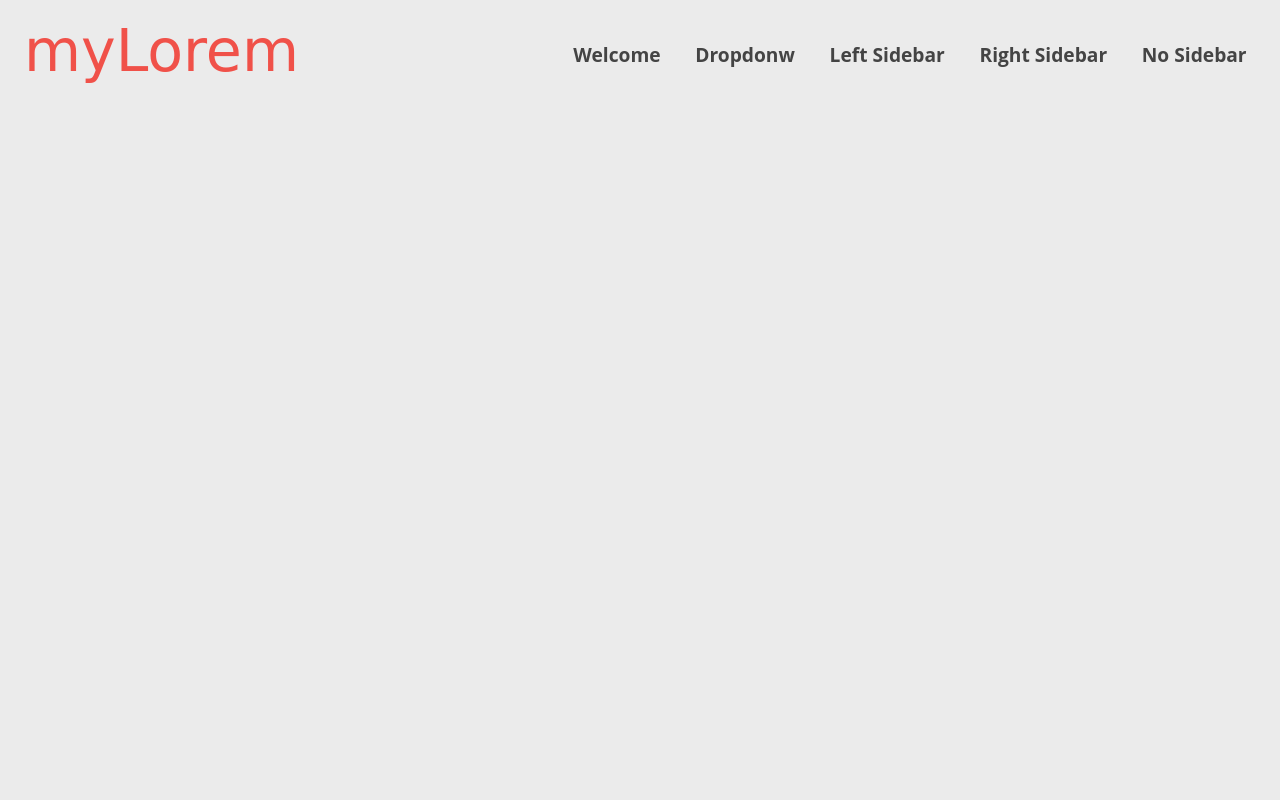
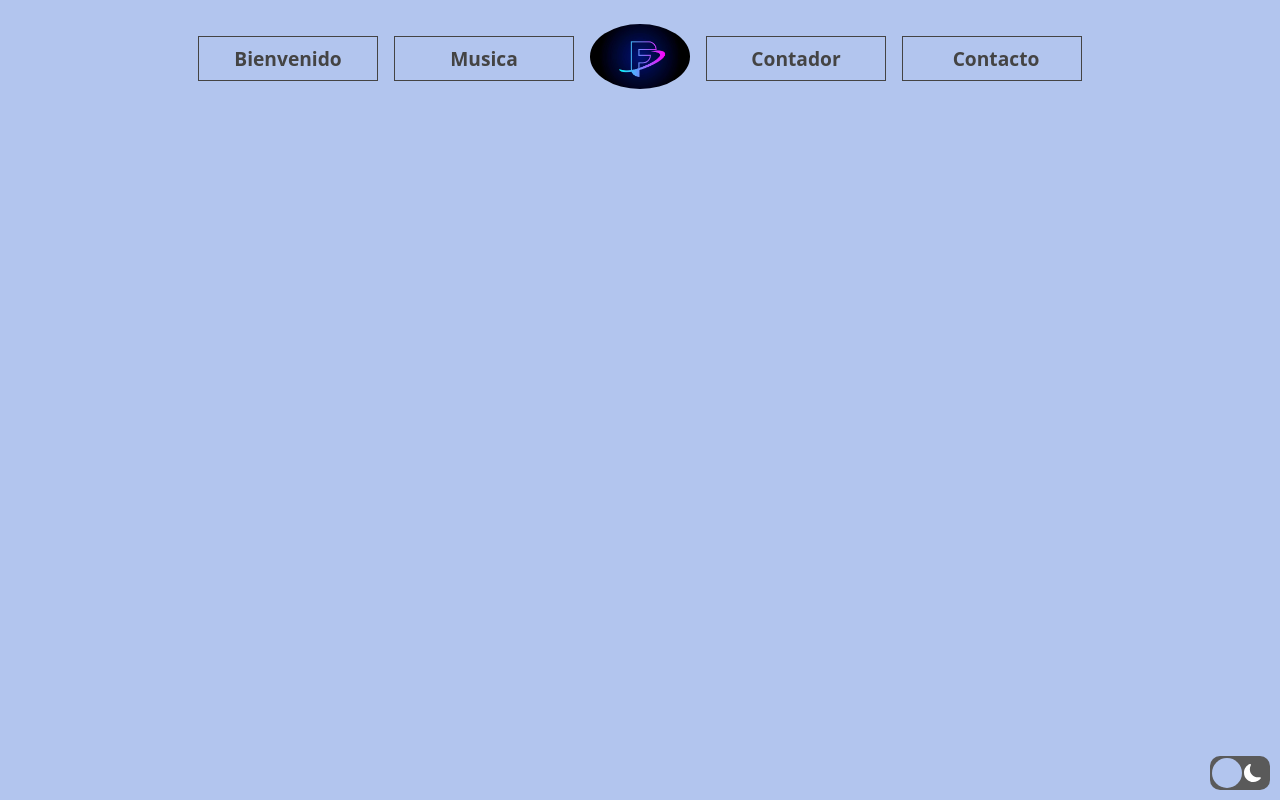
Before and after one commit to federico1018/Test_I-ConnectBPO., a plain HTML site: page index.html in a window 1280 px wide. Drawn offline with Linux system fonts and the light colour scheme.

Commit message:
Header-Dark-mode completo

```diff
--- a/index.html
+++ b/index.html
@@ -5,19 +5,32 @@
     <meta charset="UTF-8">
     <meta http-equiv="X-UA-Compatible" content="IE=edge">
     <meta name="viewport" content="width=device-width, initial-scale=1.0">
-    <title>Document</title>
+    <!--Fuentes Usadas-->
+    <!--Titulo Pagina-->
+    <title>Test_I-ConnectBPO.</title>
+    <!--Enlaces Css/Js-->
     <link rel="stylesheet" href="/css/style.css">
     <script src="/script.js" defer></script>
+
 </head>
 
 <body>
-    <!--HEADER, LOGO-MENU Y MENU-BTN RESPONSIVE.-->
+    <!--HEADER-MENU-->
     <header class="header">
+        <!--BTN_Dark-Mode-->
+        <button class="dark-mode" id="switch">
+            <svg xmlns="http://www.w3.org/2000/svg" width="16" height="16" fill="currentColor"
+                class="bi bi-brightness-high-fill" viewBox="0 0 16 16">
+                <path
+                    d="M12 8a4 4 0 1 1-8 0 4 4 0 0 1 8 0zM8 0a.5.5 0 0 1 .5.5v2a.5.5 0 0 1-1 0v-2A.5.5 0 0 1 8 0zm0 13a.5.5 0 0 1 .5.5v2a.5.5 0 0 1-1 0v-2A.5.5 0 0 1 8 13zm8-5a.5.5 0 0 1-.5.5h-2a.5.5 0 0 1 0-1h2a.5.5 0 0 1 .5.5zM3 8a.5.5 0 0 1-.5.5h-2a.5.5 0 0 1 0-1h2A.5.5 0 0 1 3 8zm10.657-5.657a.5.5 0 0 1 0 .707l-1.414 1.415a.5.5 0 1 1-.707-.708l1.414-1.414a.5.5 0 0 1 .707 0zm-9.193 9.193a.5.5 0 0 1 0 .707L3.05 13.657a.5.5 0 0 1-.707-.707l1.414-1.414a.5.5 0 0 1 .707 0zm9.193 2.121a.5.5 0 0 1-.707 0l-1.414-1.414a.5.5 0 0 1 .707-.707l1.414 1.414a.5.5 0 0 1 0 .707zM4.464 4.465a.5.5 0 0 1-.707 0L2.343 3.05a.5.5 0 1 1 .707-.707l1.414 1.414a.5.5 0 0 1 0 .708z" />
+            </svg>
+            <svg xmlns="http://www.w3.org/2000/svg" width="16" height="16" fill="currentColor" class="bi bi-moon-fill"
+                viewBox="0 0 16 16">
+                <path
+                    d="M6 .278a.768.768 0 0 1 .08.858 7.208 7.208 0 0 0-.878 3.46c0 4.021 3.278 7.277 7.318 7.277.527 0 1.04-.055 1.533-.16a.787.787 0 0 1 .81.316.733.733 0 0 1-.031.893A8.349 8.349 0 0 1 8.344 16C3.734 16 0 12.286 0 7.71 0 4.266 2.114 1.312 5.124.06A.752.752 0 0 1 6 .278z" />
+            </svg>
+        </button>
         <section class="container">
-            <!--Logo-->
-            <div class="logo">
-                <a class="logo__text" href="#">myLorem</a>
-            </div>
             <!--Btn-Burger-->
             <button class="menu-btn">
                 <svg class="menu-btn__svg" xmlns="http://www.w3.org/2000/svg" width="24" height="24"
@@ -32,15 +45,17 @@
             </button>
             <!--Nav-->
             <nav class="menu">
-                <a class="menu__enlace  anim-bottom to-left" href="#">Welcome </a>
-                <a class="menu__enlace  anim-bottom to-left" href="#">Dropdonw</a>
-                <a class="menu__enlace  anim-bottom to-left" href="#">Left Sidebar</a>
-                <a class="menu__enlace  anim-bottom to-left" href="#">Right Sidebar </a>
-                <a class="menu__enlace  anim-bottom to-left" href="#">No Sidebar</a>
+                <a class="menu__enlace" href="#">Bienvenido</a>
+                <a class="menu__enlace" href="#">Musica</a>
+                <!--Logo-->
+                <a class="menu__logo" href="https://www.instagram.com/aldana_1.8/" target="_blank">
+                    <img src="/assets/LogoFede.jpg" alt="LogoFede">
+                </a>
+                <a class="menu__enlace" href="#">Contador</a>
+                <a class="menu__enlace" href="#">Contacto</a>
             </nav>
         </section>
     </header>
-
 </body>
 
 </html>
--- a/script.js
+++ b/script.js
@@ -1,5 +1,3 @@
-/*Use Vanilla.Js para lograr la interración con el Menu Mobile.*/
-
 /* ********** Menu_Mobile ********** */
 ((d) => {
   const $btnMenu = d.querySelector(".menu-btn"),
@@ -19,3 +17,12 @@
     $menu.classList.remove("is-active");
   });
 })(document);
+
+/* *************Script_DARK-MODE************** */
+const $dark = document.getElementById("switch");
+console.log($dark);
+
+$dark.addEventListener("click", () => {
+  document.body.classList.toggle("dark");
+  $dark.classList.toggle("active");
+});
--- a/scss/_Header-menu.scss
+++ b/scss/_Header-menu.scss
@@ -1,31 +1,72 @@
-/*********************************HEADER, LOGO-MENU Y MENU-BTN RESPONSIVE*********************/
+/*********************************HEADER, LOGO-MENU Y MENU-BTN DARK-MODE*********************/
 .header {
   position: sticky;
   top: 0;
   z-index: 900;
   padding: 1.5rem;
   width: 100%;
-  background-color: map-get($colores, "bg-primary");
+  //BTN-DARK-MODE
+  .dark-mode {
+    position: relative;
+    position: fixed;
+    padding: 0.5rem;
+    width: 60px;
+    bottom: 10px;
+    right: 10px;
+    background-color: map-get($colores, "light-gray");
+    border: none;
+    cursor: pointer;
+    border-radius: 10px;
+    @include flex($direction: row, $just: space-between);
+    outline: none;
+    &::after {
+      content: "";
+      display: block;
+      width: 30px;
+      height: 30px;
+      position: absolute;
+      background-color: map-get($colores, "bg-primary");
+      top: 2px;
+      left: 2px;
+      right: unset;
+      border-radius: 100px;
+      transition: 1s ease all;
+    }
+    svg {
+      width: 18px;
+      height: 18px;
+      line-height: 18px;
+      display: block;
+      background: none;
+      color: map-get($colores, "white");
+    }
+  }
+  .active {
+    background-color: map-get($colores, "light-gray");
+    color: map-get($colores, "light-gray");
+    svg {
+      color: map-get($colores, "bg-btn-mode");
+    }
+    &::after {
+      right: 2px;
+      left: unset;
+    }
+  }
   //Container LOGO/NAV
   .container {
     @include flex($direction: row, $just: space-between);
-    //Logo
-    .logo {
-      margin-top: -7px;
-      font-family: "Oleo Script", cursive;
-      &__text {
-        color: map-get($colores, "color-logo");
-        font-size: var(--step-4);
-        text-decoration: none;
-      }
-    }
     //Menu Mobile/Hamburguesa
     .menu-btn {
-      outline: thin solid gray;
+      outline: thin solid map-get($colores, "light-gray");
       border: 0;
       margin-top: 0.5rem;
       cursor: pointer;
-      background-color: map-get($colores, "color-logo");
+      background-color: map-get($colores, "light-gray");
+      //Este selectro me permite cambiar aspectos unicos de la sección menu-mobile cuando la pagina se encuentre en MODO-OSCURO.
+      //Si quiero modificar cualquier otro modulo de mi pagina es ir a ese fragmento y colocar este mismo selector.
+      body.dark & {
+        background-color: map-get($colores, "bg-primary");
+      }
     }
     //Menu MOBILE-FIRST
     .menu {
@@ -34,45 +75,60 @@
       top: 5rem;
       width: 100%;
       @include flex();
-      background-color: map-get($colores, "bg-primary");
+      gap: 1rem;
       opacity: 0;
       pointer-events: none;
       transition: opacity 0.5s ease;
       &__enlace {
+        z-index: 99;
         display: inline;
         position: relative;
-        width: 40%;
+        min-width: 180px;
         margin: 0 auto;
-        padding: 1rem;
+        padding: 0.8rem;
+        border: 1px solid map-get($colores, "text-color");
         font-size: var(--step--1);
         font-weight: bold;
         text-align: center;
+        overflow: hidden;
         color: map-get($colores, "text-color");
+        transition: color 900ms 300ms;
+        -webkit-transition: color 800ms ease-out;
+        -moz-transition: color 900ms ease-out;
+        -ms-transition: color 900ms ease-out;
+        -o-transition: color 900ms ease-out;
+        &:hover {
+          color: map-get($colores, "white");
+        }
         //Animación Nav
         &::after {
           content: "";
           position: absolute;
           bottom: 0;
-          width: 0;
-          height: 5px;
+          left: 0;
+          width: 100%;
+          height: 0;
+          z-index: -1;
           background-color: map-get($colores, "text-color");
-          transition: width 800ms 300ms;
-          -webkit-transition: width 800ms ease-out;
-          -moz-transition: width 800ms ease-out;
-          -ms-transition: width 800ms ease-out;
-          -o-transition: width 8500ms ease-out;
-          animation: border 4s linear infinite alternate;
+          transition: height 900ms 300ms;
+          -webkit-transition: height 800ms ease-out;
+          -moz-transition: height 900ms ease-out;
+          -ms-transition: height 900ms ease-out;
+          -o-transition: height 900ms ease-out;
         }
         &:hover::after {
-          width: 100%;
+          height: 100%;
           left: 0;
         }
       }
-      .anim-bottom:hover::after {
-        width: 100%;
-      }
-      .to-left::after {
-        left: 0;
+      //Logo
+      &__logo {
+        order: 1;
+        font-family: "Oleo Script", cursive;
+        img {
+          max-width: 100px;
+          border-radius: 50%;
+        }
       }
     }
     .is-active {
@@ -89,6 +145,7 @@
         display: none;
       }
       .menu {
+        margin: 0 auto;
         position: static;
         max-width: 700px;
         @include flex($direction: row);
@@ -101,6 +158,9 @@
             padding-right: 0;
           }
         }
+        &__logo {
+          order: 0;
+        }
       }
     }
   }
--- a/scss/_Reset.scss
+++ b/scss/_Reset.scss
@@ -18,6 +18,11 @@ body {
   padding: 0;
   overflow-x: hidden;
   background-color: map-get($colores, "bg-primary");
+  transition: background-color 600ms linear, color 600ms linear;
+}
+.dark {
+  background-color: map-get($colores, "black");
+  color: map-get($colores, "withe");
 }
 img {
   object-fit: cover;
--- a/scss/_Utilities.scss
+++ b/scss/_Utilities.scss
@@ -1,3 +1,12 @@
+@import "variables";
+
+/*En este modulo añado utilidades/PROPIEDADES que un elemento va a repetir con otro elemento de el sitio web*/
+.container {
+  margin-left: auto;
+  margin-right: auto;
+  max-width: map-get($anchoTotal, "max-width");
+}
+
 .none {
   display: none;
 }
--- a/scss/_Variables.scss
+++ b/scss/_Variables.scss
@@ -2,15 +2,17 @@
 
 /*ColorsArray*/
 $colores: (
-  "bg-primary": #ebebeb,
-  "color-logo": #f05149,
+  "bg-primary": #b2c5ee,
+  "bg-primary-dark": #000000,
+  "color-logo": #ffffff,
   "bg-btn": #1591c4,
   "light-gray": #5a5a5a,
   "text-color": #444444,
   "white": white,
   "black": black,
-  "bg-btn-circle-hover": rgb(15, 196, 196),
-  "bg-btn-shake-hover": rgb(138, 143, 143),
+  "bg-btn-circle-hover": #0fc4c4,
+  "bg-btn-shake-hover": #8a8f8f,
+  "bg-btn-mode": #ffa500,
 );
 
 $anchoTotal: (
```
Also changed, not shown: assets/LogoFede.jpg (added), css/style.css, 2 other files.
